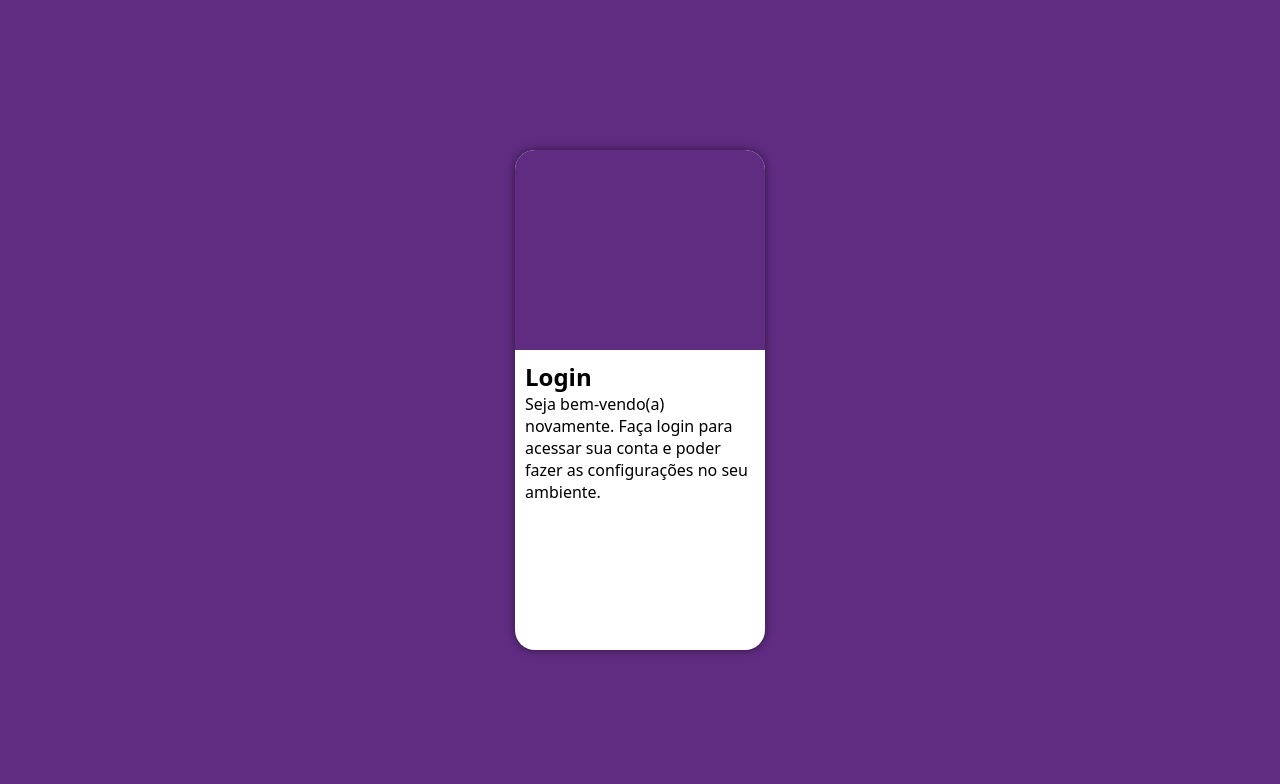
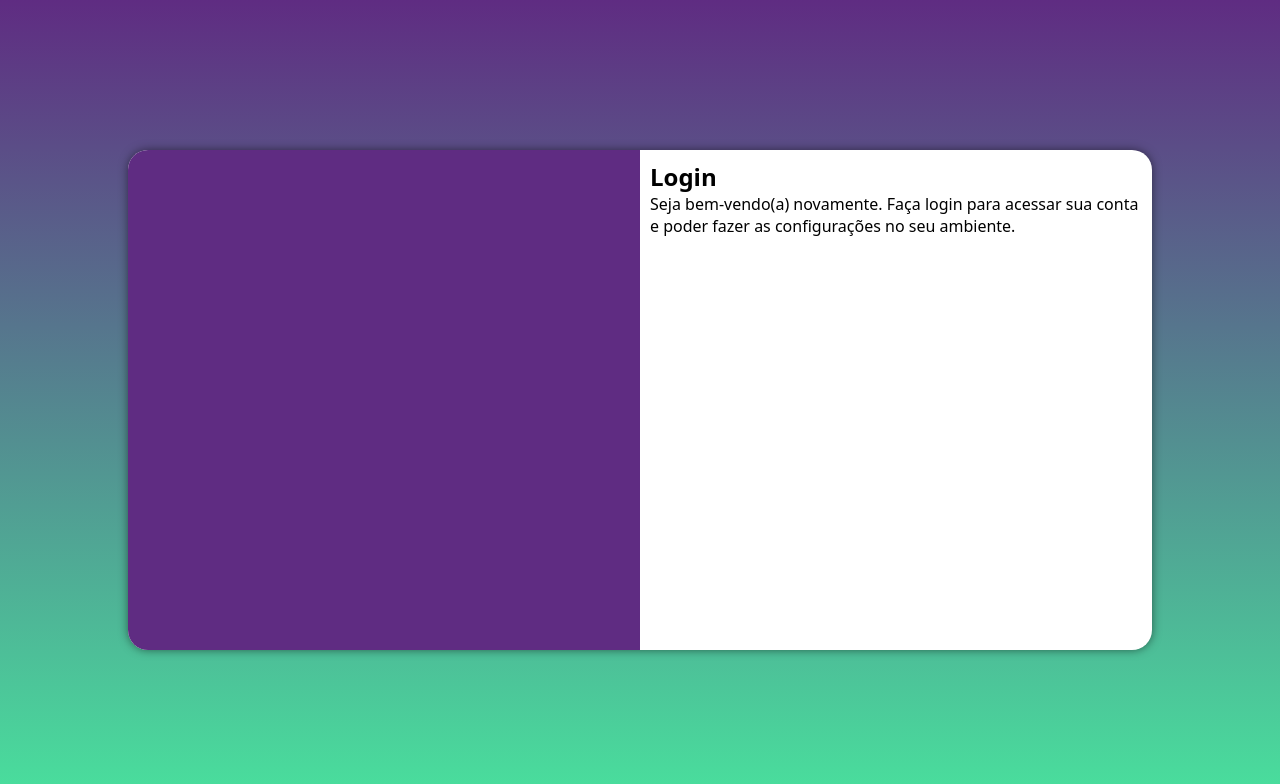
Before and after one commit to cerp69/projeto-login, a plain HTML site: page index.html in a window 1280 px wide. Drawn offline with Linux system fonts and the light colour scheme.

Commit message:
Media queries

```diff
--- /dev/null
+++ b/estilos/media-query.css
@@ -0,0 +1,47 @@
+@charset "UTF-8";
+
+@media screen and (min-width: 768px) {
+    body {
+        background-image: linear-gradient(to top, #49e09d, #5f2c82);
+    }
+
+    section#login {
+        width: 90vw;
+    }
+
+    section#login {
+        width: 80vw;
+    }
+
+    section#login>div#imagem {
+        float: left;
+        width: 30%;
+        height: 100%;
+    }
+
+    section#login>div#formulario {
+        float: right;
+        width: 70%;
+    }
+}
+
+@media screen and (min-width: 992px) {
+    section#login {
+        width: 950px;
+    }
+
+    section#login {
+        width: 80vw;
+    }
+
+    section#login>div#imagem {
+        float: left;
+        width: 50%;
+        height: 100%;
+    }
+
+    section#login>div#formulario {
+        float: right;
+        width: 50%;
+    }
+}
--- a/estilos/style.css
+++ b/estilos/style.css
@@ -37,6 +37,8 @@ section#login {
     height: 500px;
     border-radius: 20px;
     box-shadow: 0px 0px 10px rgba(0, 0, 0, 0.5);
+    transition: width 0.3s, height 0.3s;
+    transition-timing-function: ease;
 }
 
 section#login>div#imagem {
--- a/index.html
+++ b/index.html
@@ -7,6 +7,7 @@
     <meta name="viewport" content="width=device-width, initial-scale=1.0">
     <title>Projeto Login</title>
     <link rel="stylesheet" href="estilos/style.css">
+    <link rel="stylesheet" href="estilos/media-query.css">
 </head>
 
 <body>
```
